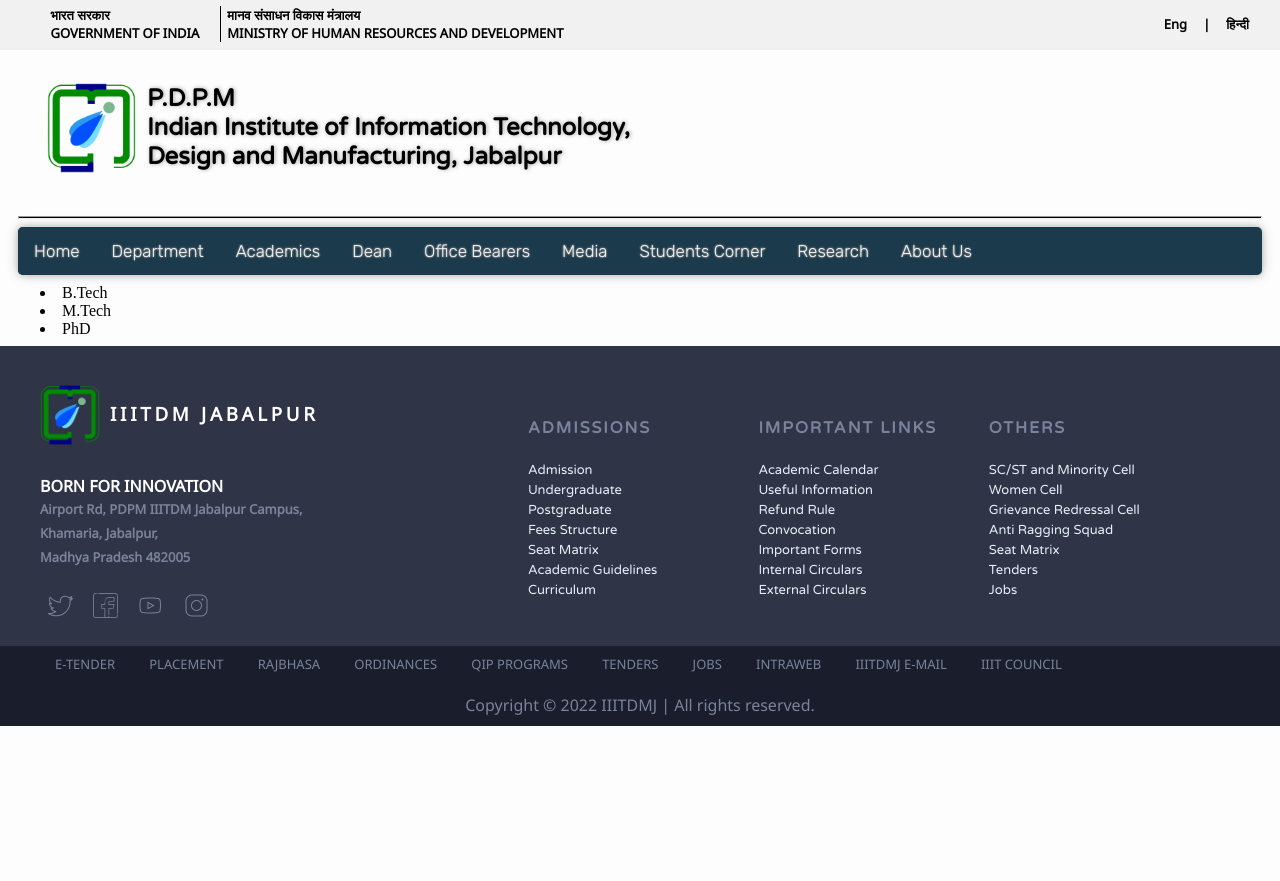
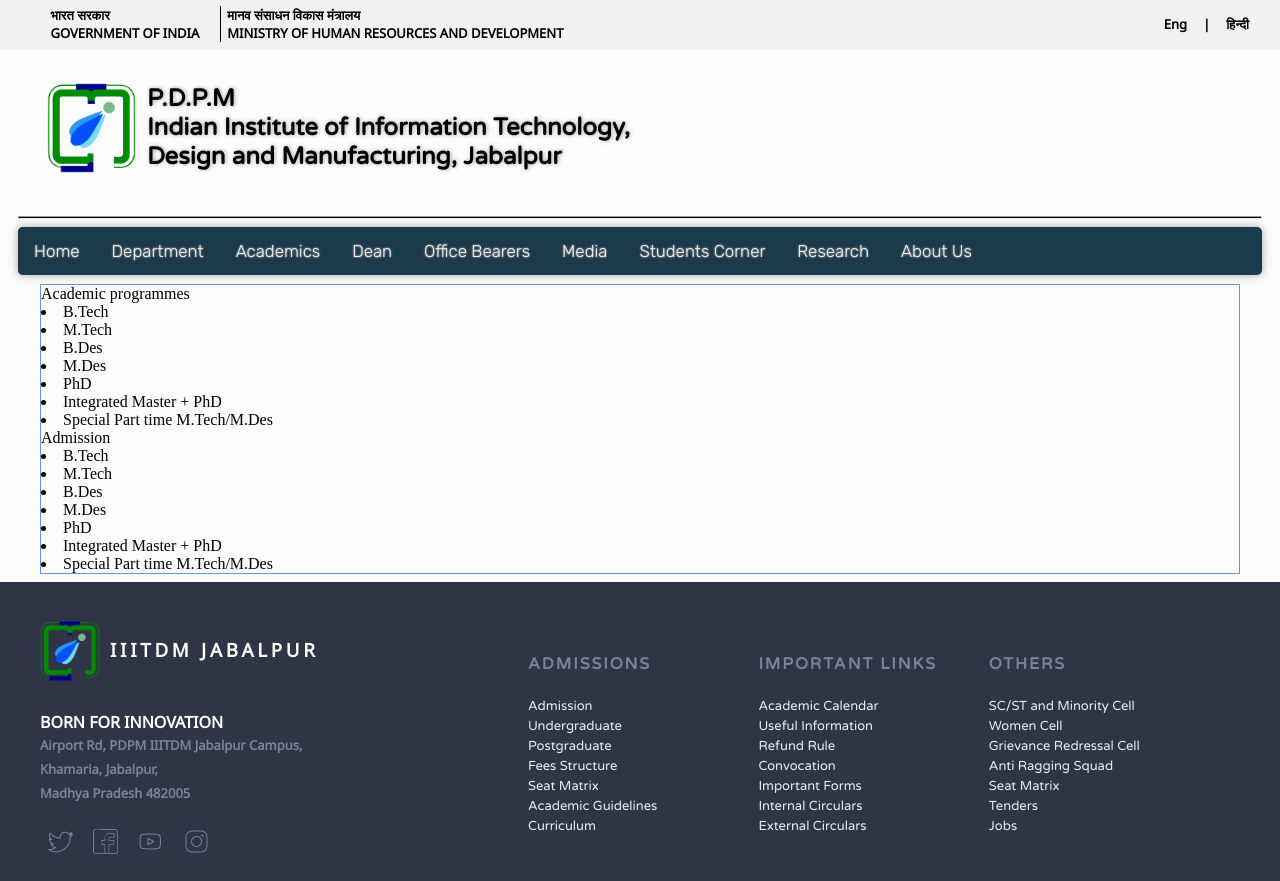
Before and after one commit to Hemant2000-karens/InstituteWebsite, a PHP site: page /Acd.php in a window 1280 px wide. Shown: the top 881 px of the page. Before the commit the page ends 726 px from the top, so only its background shows below. Run offline with PHP 8.4, Linux system fonts and the light colour scheme.

Commit message:
New Commit
new Academics Page

```diff
--- a/en/Acd.php
+++ b/en/Acd.php
@@ -20,12 +20,29 @@
 	<div class="AcMain">
 		<div class="AcademicsNav">
 			<aside>
+				<div class="AcTitle">
+					Academic programmes
+				</div>
 				<li>B.Tech</li>
 				<li>M.Tech</li>
+				<li>B.Des</li>
+				<li>M.Des</li>
 				<li>PhD</li>
+				<li>Integrated Master + PhD</li>
+				<li>Special Part time M.Tech/M.Des</li>
+				<div class="AcTitle">
+					Admission
+					<li>B.Tech</li>
+				<li>M.Tech</li>
+				<li>B.Des</li>
+				<li>M.Des</li>
+				<li>PhD</li>
+				<li>Integrated Master + PhD</li>
+				<li>Special Part time M.Tech/M.Des</li>
+				</div>
 			</aside>
 		</div>
-		<div class="AcademicsContents">
+		<div class="AcContents">
 			<section>
 
 			</section>
--- a/en/style.css
+++ b/en/style.css
@@ -930,6 +930,17 @@ padding-left:380px;
 .AcMain
 {
  margin-left: auto;
+ margin-right: auto;
+ width: 1200px;
+}
+
+.AcademicsNav
+{
+  border: 1px solid cornflowerblue;
+}
+.AcContents
+{
+  width: 600px;
+  margin-left: auto;
   margin-right: auto;
-  width: 1200px;
 }
```
